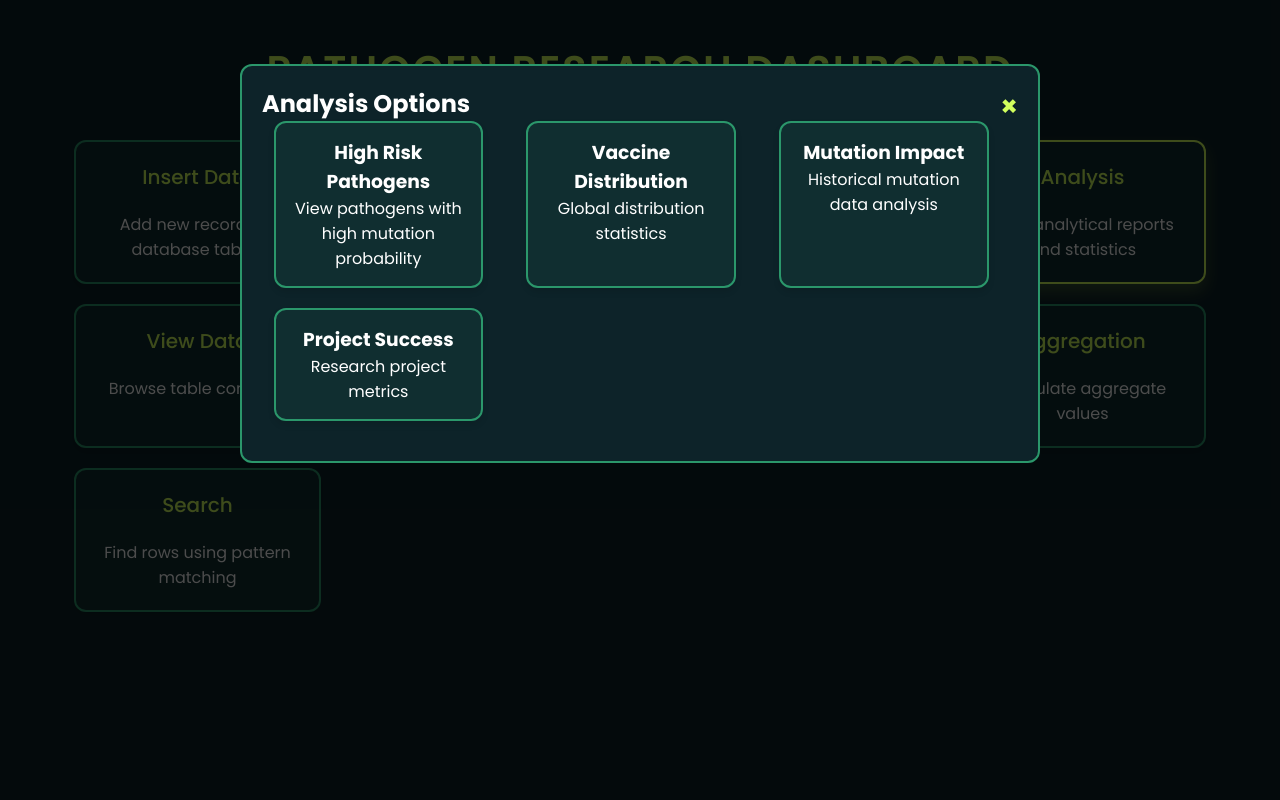
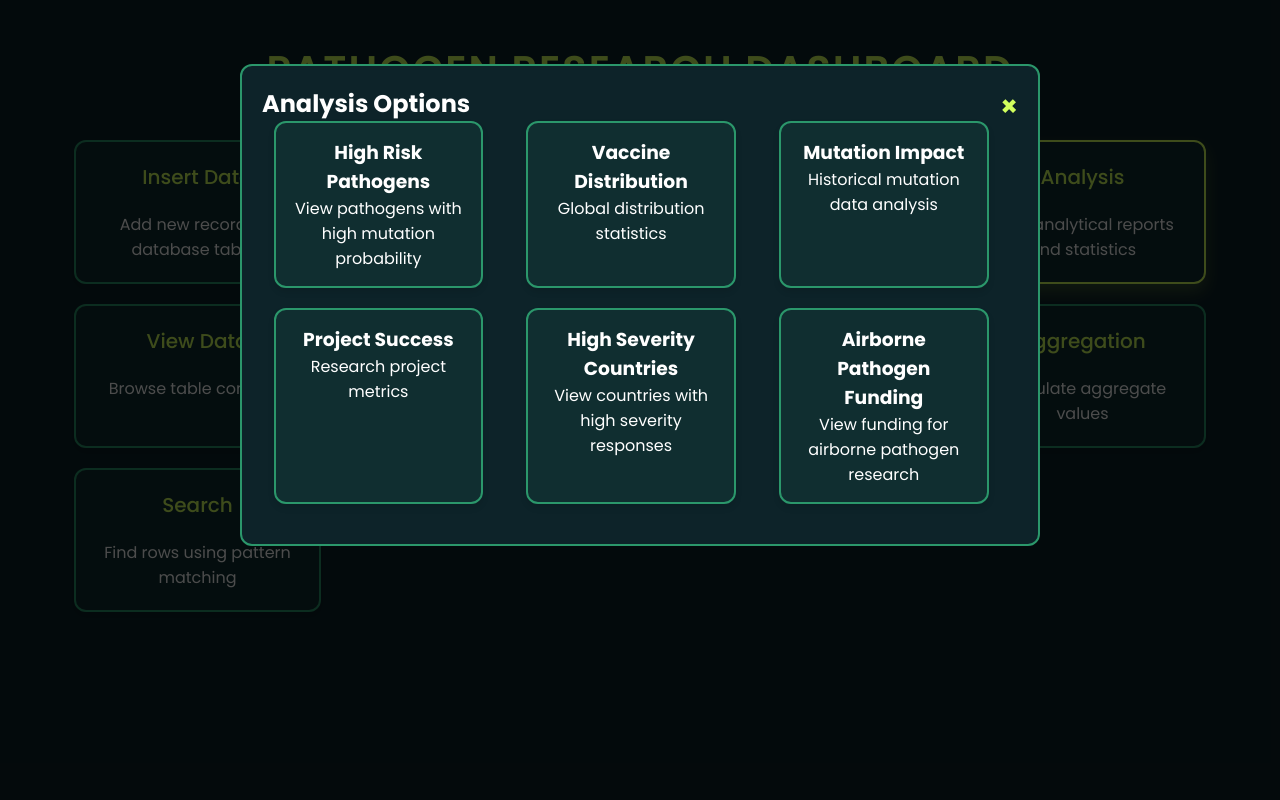
Before and after one commit to AN5517/Pathogen_DB, a Flask app: page / in a window 1280 px wide, after a click that opens the changed part. Run offline with Flask 3, Linux system fonts and the light colour scheme; data that the repository does not hold is empty.

Commit message:
added two more analysis
broken: delete restricts unnecessary
loading null values as literal string 'null'

```diff
--- a/app.py
+++ b/app.py
@@ -471,6 +471,46 @@ def get_project_success_metrics():
     conn.close()
     return jsonify(result)
 
+@app.route('/api/analysis/high-severity-countries')
+def analysis_high_severity_countries():
+    conn = get_db_connection()
+    cursor = conn.cursor(pymysql.cursors.DictCursor)
+
+    try:
+        cursor.execute("""
+            SELECT COUNT(DISTINCT gr.country_id) AS high_severity_country_count
+            FROM Government_response gr
+            JOIN Response_effect re ON gr.response_id = re.response_id
+            JOIN Pathogen p ON re.pathogen_id = p.id
+            WHERE re.response_severity = 'High' AND p.lethality_rate > 0
+        """)
+
+        result = cursor.fetchone()
+        conn.close()
+        return jsonify(result)
+    except Exception as e:
+        return jsonify({'error': str(e)}), 500
+
+@app.route('/api/analysis/airborne-pathogen-funding')
+def analysis_airborne_pathogen_funding():
+    conn = get_db_connection()
+    cursor = conn.cursor(pymysql.cursors.DictCursor)
+
+    try:
+        cursor.execute("""
+            SELECT SUM(pul.funding_allocated) AS total_airborne_funding
+            FROM Project_under_lab pul
+            JOIN Research_project rp ON pul.project_id = rp.project_id
+            JOIN Pathogen p ON rp.pathogen_id = p.id
+            WHERE p.transmission_method = 'Airborne'
+        """)
+
+        result = cursor.fetchone()
+        conn.close()
+        return jsonify(result)
+    except Exception as e:
+        return jsonify({'error':str(e)}),500
+
 @app.route('/api/tables', methods=['GET'])
 def get_tables():
     conn = get_db_connection()
--- a/templates/index.html
+++ b/templates/index.html
@@ -149,19 +149,13 @@
       <!-- Analysis Modal -->
       <div id="analysis-modal" class="modal">
         <div class="modal-content">
-          <span class="close" onclick="closeModal('analysis-modal')"
-            >&times;</span
-          >
+          <span class="close" onclick="closeModal('analysis-modal')">&times;</span>
           <h2>Analysis Options</h2>
           <div class="analysis-options">
             <div class="card" onclick="loadAnalysis('high-risk')">
               <h3>High Risk Pathogens</h3>
               <p>View pathogens with high mutation probability</p>
             </div>
-            <!-- <div class="card" onclick="loadAnalysis('research-labs')">
-                        <h3>Research Labs Analysis</h3>
-                        <p>View labs by pathogen type</p>
-                    </div> -->
             <div class="card" onclick="loadAnalysis('vaccine-distribution')">
               <h3>Vaccine Distribution</h3>
               <p>Global distribution statistics</p>
@@ -174,9 +168,18 @@
               <h3>Project Success</h3>
               <p>Research project metrics</p>
             </div>
+            <!-- New Analysis Options -->
+            <div class="card" onclick="loadAnalysis('high-severity-countries')">
+              <h3>High Severity Countries</h3>
+              <p>View countries with high severity responses</p>
+            </div>
+            <div class="card" onclick="loadAnalysis('airborne-pathogen-funding')">
+              <h3>Airborne Pathogen Funding</h3>
+              <p>View funding for airborne pathogen research</p>
+            </div>
           </div>
           <div id="analysis-results" class="table-container"></div>
-        </div>
+      </div>
       </div>
 
       <!-- Read Modal -->
```
Also changed, not shown: static/script.js (+44 -17 lines).
